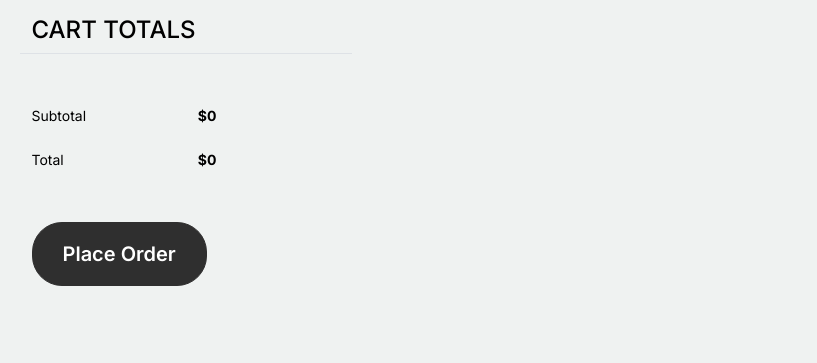
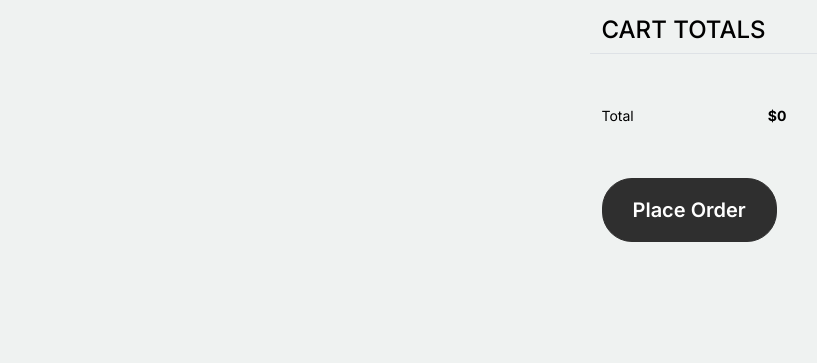
Before and after one commit to 84Dmytro07/ProjectITStep, a Django app: page /orders/create/ in a window 1280 px wide; the page is wider, and only the part inside the window is pictured. Shown: the part 1365-1728 px from the top of that part, without its empty margins (288-1105 px from the left). Run offline with Django 5.2, Linux system fonts and the light colour scheme; a user stored in the database is signed in; data comes from the database, SQL or seed files in the repository; both versions use the stored data as it was after the commit; parts of the project's set-up code (start-up, migrations or seed data) failed here and were passed over; some libraries are stand-ins or nearby versions.

Commit message:
корзина показывает количесто товара. корректировка в  работете ИТОГ в заказе

```diff
--- a/website/shopping_cart/cart.py
+++ b/website/shopping_cart/cart.py
@@ -51,3 +51,6 @@ class Cart:
     def clear(self):
         del self.session[settings.CART_SESSION_ID]
         self.session.modified = True
+
+    def get_total_quantity(self):
+        return self.__len__()
--- a/website/templates/orders/create.html
+++ b/website/templates/orders/create.html
@@ -63,7 +63,7 @@
                                 <th class="product-name">Product</th>
                                 <th class="product-price">Price</th>
                                 <th class="product-quantity">Quantity</th>
-                                <th class="product-total">Total</th>
+                                <th class="product-quantity">Total</th>
                                 <th class="product-remove">Remove</th>
                             </tr>
                         </thead>
@@ -78,7 +78,7 @@
                                 </td>
                                 <td>${{ item.product.price }}</td>
                                 <td>{{ item.quantity }}</td>
-                                <td>${{ item.price }}</td>
+                                <td>${{ item.total_price }}</td>
                                 <td>
                                     <a href="{% url 'shopping_cart:cart_remove' item.product.id %}" class="btn btn-black btn-sm">X</a>
                                 </td>
@@ -90,6 +90,9 @@
 
                 <!-- Итого и кнопка для размещения заказа -->
                 <div class="row">
+                    <div class="col-md-6">
+                <!-- Остальной код -->
+                    </div>
                     <div class="col-md-6 pl-5">
                         <div class="row justify-content-end">
                             <div class="col-md-7">
@@ -98,14 +101,7 @@
                                         <h3 class="text-black h4 text-uppercase">Cart Totals</h3>
                                     </div>
                                 </div>
-                                <div class="row mb-3">
-                                    <div class="col-md-6">
-                                        <span class="text-black">Subtotal</span>
-                                    </div>
-                                    <div class="col-md-6 text-right">
-                                        <strong class="text-black">${{ cart.get_total_price }}</strong>
-                                    </div>
-                                </div>
+
                                 <div class="row mb-5">
                                     <div class="col-md-6">
                                         <span class="text-black">Total</span>
--- a/website/templates/shop/base.html
+++ b/website/templates/shop/base.html
@@ -71,7 +71,7 @@
               <a class="nav-link position-relative" href="{% url 'shopping_cart:cart_detail' %}">
                 <img src="{% static 'shop/images/cart.svg' %}" alt="Cart">
                {% if cart.get_total_quantity > 0 %}
-               <span class="badge badge-secondary position-absolute top-0 start-100 translate-middle bg-dark text-white rounded-circle">
+               <span class="badge badge-secondary position-absolute top-0 start-100 translate-middle bg-dark text-white rounded-circle" style="margin-top: 10px;">
                {{ cart.get_total_quantity }}
                </span>
                {% endif %}
```
Also changed, not shown: website/db.sqlite3, website/orders/migrations/0003_alter_order_options_order_user.py (added).
